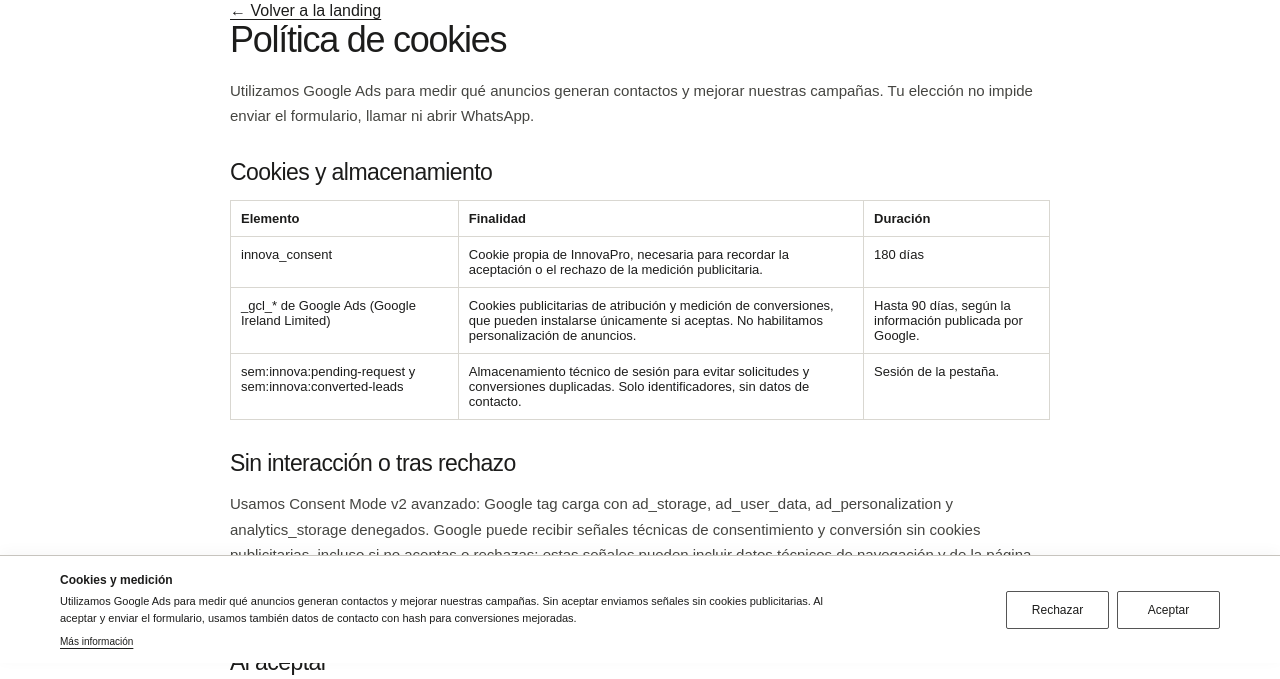
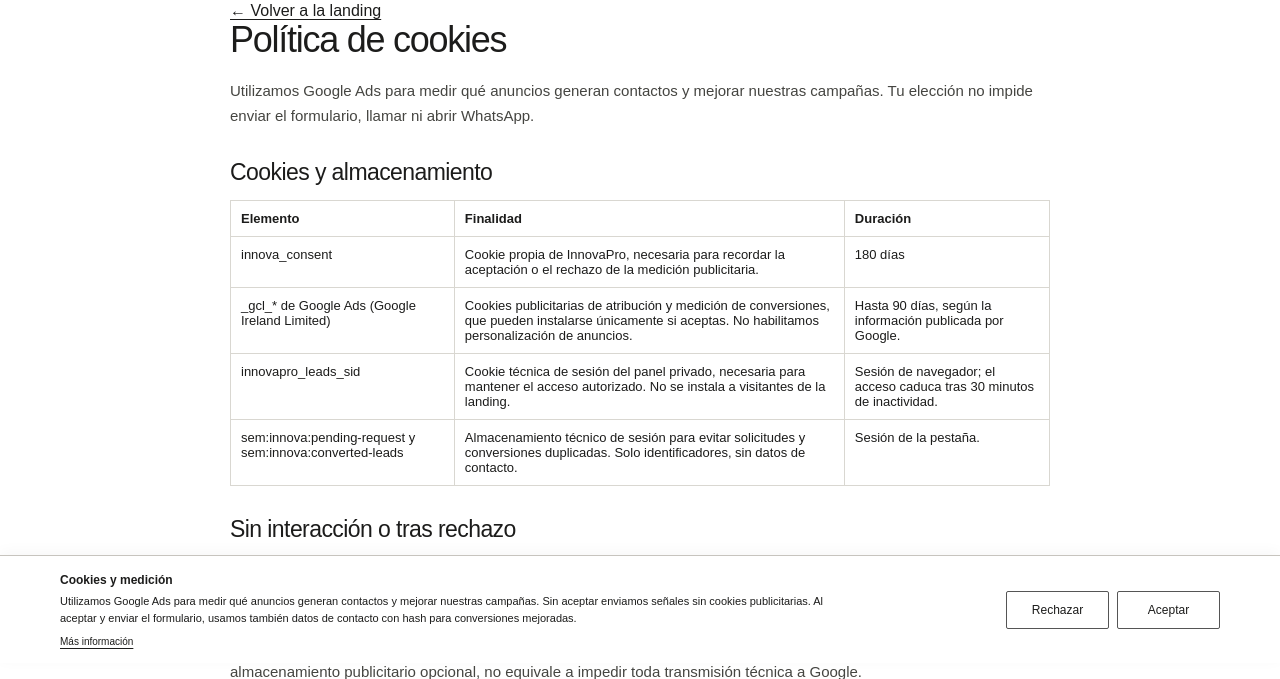
Before and after one commit to grockord69/Sem-Landings, a PHP site: page /cookies.php in a window 1280 px wide. Shown: the part 137-816 px from the top of the page. Run offline with PHP 8.4, Linux system fonts and the light colour scheme.

Commit message:
docs(innovapro): disclose session-only leadspanel cookie

```diff
--- a/clients/innovapro/cookies.php
+++ b/clients/innovapro/cookies.php
@@ -9,6 +9,7 @@ page_head('Política de cookies | InnovaPro'); site_header(false);
 <h2>Cookies y almacenamiento</h2><div class="legal-scroll"><table><thead><tr><th>Elemento</th><th>Finalidad</th><th>Duración</th></tr></thead><tbody>
 <tr><td>innova_consent</td><td>Cookie propia de InnovaPro, necesaria para recordar la aceptación o el rechazo de la medición publicitaria.</td><td><?= (int)cfg('consent.cookie_days') ?> días</td></tr>
 <tr><td>_gcl_* de Google Ads (Google Ireland Limited)</td><td>Cookies publicitarias de atribución y medición de conversiones, que pueden instalarse únicamente si aceptas. No habilitamos personalización de anuncios.</td><td>Hasta 90 días, según la información publicada por Google.</td></tr>
+<tr><td>innovapro_leads_sid</td><td>Cookie técnica de sesión del panel privado, necesaria para mantener el acceso autorizado. No se instala a visitantes de la landing.</td><td>Sesión de navegador; el acceso caduca tras 30 minutos de inactividad.</td></tr>
 <tr><td>sem:innova:pending-request y sem:innova:converted-leads</td><td>Almacenamiento técnico de sesión para evitar solicitudes y conversiones duplicadas. Solo identificadores, sin datos de contacto.</td><td>Sesión de la pestaña.</td></tr>
 
 </tbody></table></div>
```
